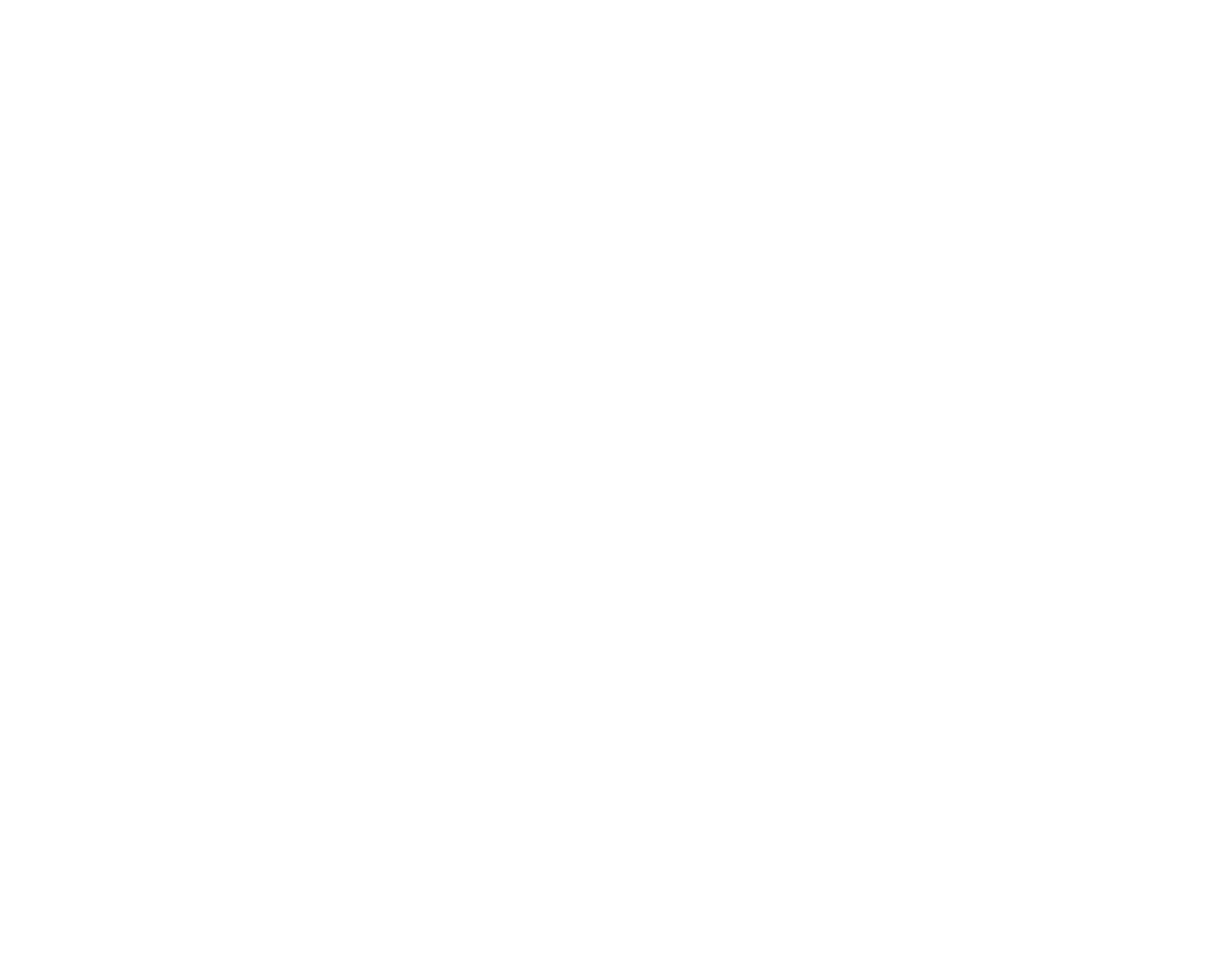
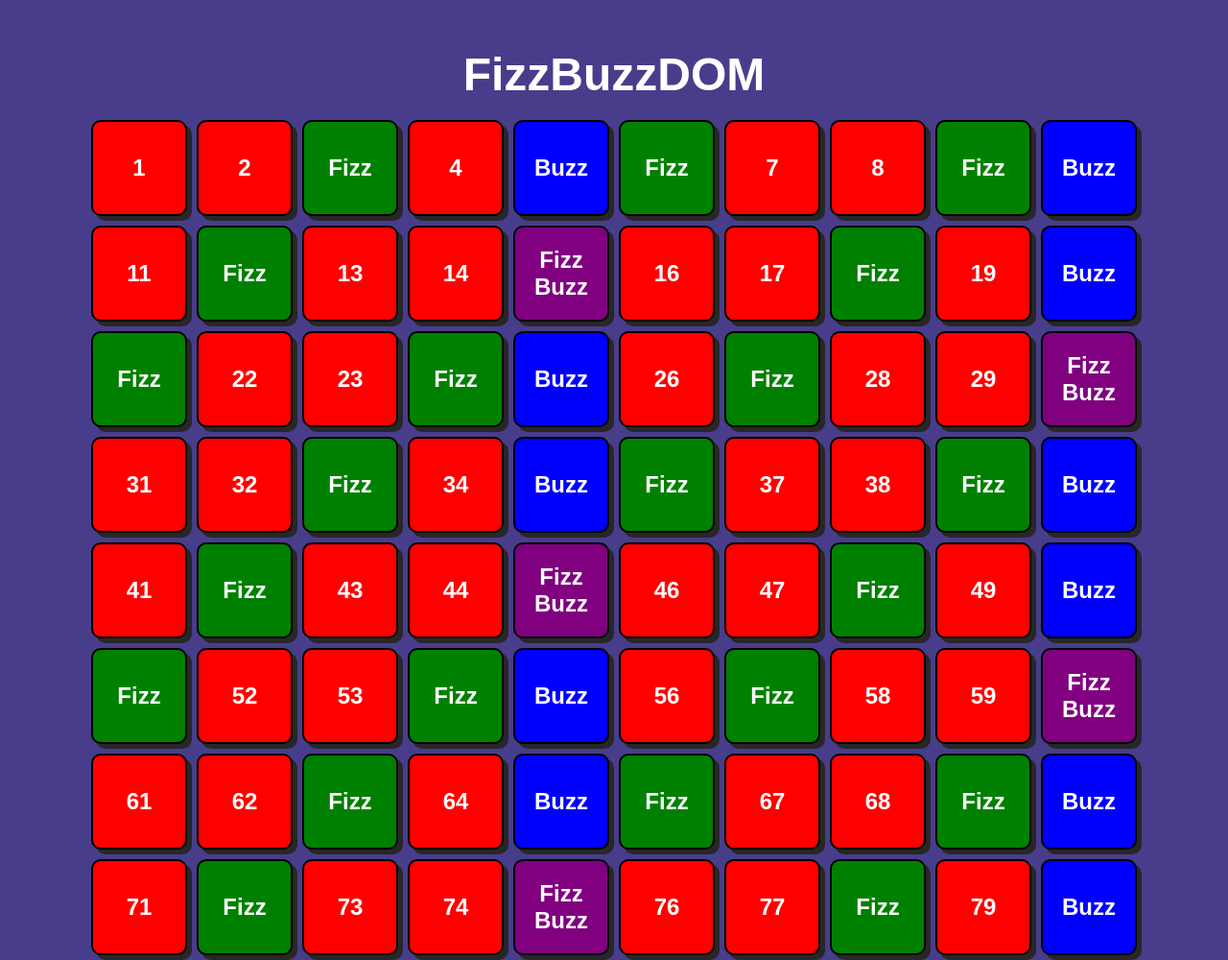
Before and after one commit to FedeViga/js-fizzbuzz, a plain HTML site: page index.html in a window 1280 px wide. Shown: the top 1000 px of the page at 96% size. Before the commit the page ends 800 px from the top, so only its background shows below. Drawn offline with Linux system fonts and the light colour scheme.

Commit message:
fine bonus - esercizio finito

```diff
--- /dev/null
+++ b/css/style.css
@@ -0,0 +1,52 @@
+* {
+    padding: 0;
+    margin: 0;
+    box-sizing: border-box;
+}
+
+body {
+    font-family: sans-serif;
+    background-color: darkslateblue;
+    color: white;
+}
+
+.test {
+    border: 2px dashed red;
+}
+
+.container {
+    max-width: 1110px;
+    margin: auto;
+    padding: 50px 10px;
+}
+
+h1 {
+    text-align: center;
+    font-size: 3em;
+    margin-bottom: 20px;
+}
+
+#grid {
+    display: flex;
+    flex-wrap: wrap;
+    gap: 10px;
+}
+
+.square {
+    width: 100px;
+    height: 100px;
+    border: 2px solid black;
+    border-radius: 10px;
+    box-shadow: 5px 5px #272727;
+
+    display: flex;
+    justify-content: center;
+    align-items: center;
+    text-align: center;
+    font-size: 1.5em;
+    font-weight: bold;
+}
+
+.square:hover {
+    transform: scale(1.1);
+}
--- a/index.html
+++ b/index.html
@@ -5,11 +5,24 @@
     <meta charset="UTF-8">
     <meta name="viewport" content="width=device-width, initial-scale=1.0">
     <title>FizzBuzz</title>
+
+    <!-- style.css -->
+    <link rel="stylesheet" href="./css/style.css">
 </head>
 
 <body>
 
+    <div class="container">
 
+        <h1>
+            FizzBuzzDOM
+        </h1>
+
+        <div id="grid">
+
+        </div>
+
+    </div>
 
 
     <!-- js -->
--- a/js/script.js
+++ b/js/script.js
@@ -4,31 +4,42 @@ ma che per i multipli di 3 stampi “Fizz” al posto del numero e per i multipl
 Per i numeri che sono sia multipli di 3 che di 5 stampi “FizzBuzz”.
 */
 
+// inizializzo la costante gridElement
+const gridElement = document.querySelector("#grid");
 
 // scrivo il ciclo for per stampare i numeri da 1 a 100
 for (let i = 1; i <= 100; i++) {
 
+    // creo un nuovo elemento "newElement" di classe "square" e lo inserisco all'interno di "gridElement"
+    const newElement = document.createElement("div");
+    newElement.className = "square" ;
+    gridElement.append(newElement);
+
     // se i non è divisibile ne per 3 ne per 5 lo stampo
     if (i % 3 != 0 && i % 5 != 0) {
 
-    console.log(i)
+        newElement.innerHTML = i;
+        newElement.style.backgroundColor = "red";
 
     // altrimenti controllo se è divisibile solo per 3, solo per 5 o per entrambi
     } else {
 
         // se è divisibile per 3 ma non per 5 stampo Fizz
         if (i % 3 == 0 && i % 5 != 0) {
-            console.log("Fizz")
+            newElement.innerHTML = "Fizz";
+            newElement.style.backgroundColor = "green";
         }
 
         // se è divisibile per 5 ma non per 3 stampo Buzz
         if (i % 5 == 0 && i % 3 != 0) {
-            console.log("Buzz")
+            newElement.innerHTML = "Buzz";
+            newElement.style.backgroundColor = "blue";
         }
 
         // se è divisibile sia per 5 che per 3 stampo FizzBuzz
         if (i % 3 == 0 && i % 5 == 0) {
-            console.log("FizzBuzz")
+            newElement.innerHTML = "Fizz Buzz";
+            newElement.style.backgroundColor = "purple";
         }
     }
 
```
